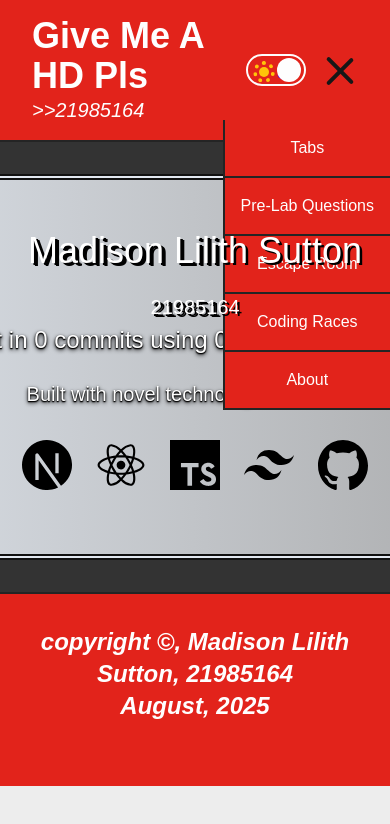
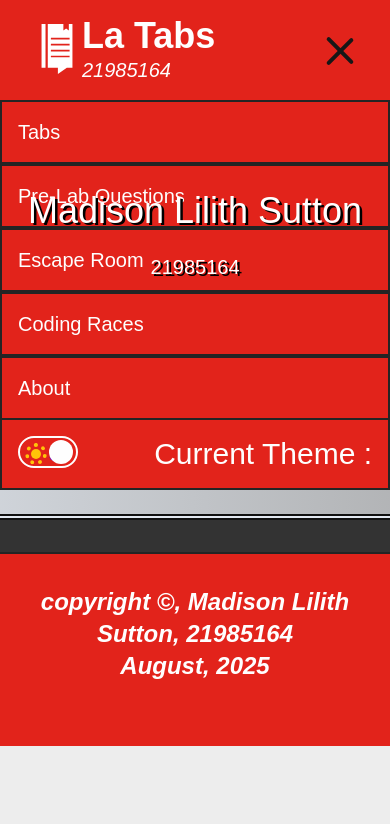
Before and after one commit to ml-sutton/cse3cwa_assignment1, a Next.js app in the folder code/: page /about in a window 390 px wide. Both pictures are taken after a click on the label 340 px from the left and 70 px from the top of the page. Shown: the top 824 px of the page. Built offline with nearby package versions, Linux system fonts and the light colour scheme; no server answers.

Commit message:
responsive design time! using gradients and other goodies!

```diff
--- a/code/app/globals.css
+++ b/code/app/globals.css
@@ -76,17 +76,14 @@ body {
   background-color: var(--foreground);
   border-radius: 2px;
   transition: transform 0.3s ease, opacity 0.3s ease;
-  /* No absolute/relative positioning here */
 }
 
-/* Spacing bars evenly */
 .bar-top,
 .bar-mid,
 .bar-bottom {
   width: 100%;
 }
 
-/* Checkbox hidden, so let's target based on checked state */
 input[type="checkbox"]:checked+label .bar-top {
   transform: translateY(12.5px) rotate(45deg);
 }
@@ -119,7 +116,6 @@ input[type="checkbox"]:checked+label .bar-bottom {
 
 .checkbox-label {
   font-size: 1rem;
-  /* 👈 change this to scale */
   border: .125em solid currentColor;
   border-radius: 2em;
   cursor: pointer;
@@ -174,3 +170,61 @@ input[type="checkbox"]:checked+label .bar-bottom {
 input:checked~.checkbox-label span {
   left: 1.8em;
 }
+
+
+.nav--checkbox-label {
+  font-size: 1rem;
+  border: .125em solid currentColor;
+  border-radius: 2em;
+  cursor: pointer;
+  display: block;
+  height: 2em;
+  position: relative;
+  width: 3.75em;
+}
+
+.nav--checkbox-label span {
+  background-color: currentColor;
+  border-radius: 2em;
+  display: block;
+  height: 1.5em;
+  left: .25em;
+  overflow: hidden;
+  position: absolute;
+  top: .15em;
+  text-indent: -9999px;
+  transition: left .25s;
+  width: 1.5em;
+  z-index: 2;
+}
+
+.nav--checkbox-label::before,
+.nav--checkbox-label::after {
+  content: '';
+  display: block;
+  border-radius: 1em;
+  position: absolute;
+  z-index: 1;
+}
+
+.nav--checkbox-label::after {
+  box-shadow: .25em .25em #5901d8;
+  height: 1.125em;
+  right: .9em;
+  top: .125em;
+  width: 1.125em;
+}
+
+.nav--checkbox-label::before {
+  background-color: #ffc409;
+  height: .625em;
+  outline: .25em dotted #ffc409;
+  outline-offset: .125em;
+  left: .7em;
+  top: .7em;
+  width: .625em;
+}
+
+input:checked~.nav--checkbox-label span {
+  left: 1.8em;
+}
--- a/code/components/global/header/hamburger-menu/hamburgerLink.tsx
+++ b/code/components/global/header/hamburger-menu/hamburgerLink.tsx
@@ -12,7 +12,7 @@ export const HamburgerLink: React.FC<HamburgerLinkPropTypes> = ({ name, href })
   const themedStyles = theme?.theme == "dark" ? "bg-latrobe-dark-navlinks fg-latrobe-dark border-[#e2231b] " : "bg-latrobe-light-navlinks fg-latrobe-light border-b-2 border-[#242424]"
   return (
     <Link href={href} className="">
-      <div className={`py-4 px-4 w-full text-center border-l-2 border-b-2 ${themedStyles} `}>
+      <div className={`py-4 px-4 w-screen text-xl lg:text-base lg:w-full lg:text-center border-l-2 border-b-2 border-t-2 border-r-2 lg:border-t-0 lg:border-r-0 ${themedStyles} `}>
         {name}
       </div>
     </Link>
--- a/code/components/global/header/hamburger-menu/hamburgerMenu.tsx
+++ b/code/components/global/header/hamburger-menu/hamburgerMenu.tsx
@@ -1,5 +1,6 @@
 "use client"
 import { PageLinks } from "../../../../const/pagelinks"
+import { ThemeSwitcherHamburger } from "../theme-switcher/themeSwitcherHamburger"
 import { HamburgerLink } from "./hamburgerLink"
 
 interface HamburgerMenuPropTypes {
@@ -13,6 +14,9 @@ export const HamburgerMenu: React.FC<HamburgerMenuPropTypes> = ({ isOpen }) => {
           {PageLinks.map((item, key) => (<li key={key}>
             <HamburgerLink href={item.href} name={item.name} />
           </li>))}
+          <li className="lg:hidden">
+            <ThemeSwitcherHamburger />
+          </li>
         </ul>
       </div>
     </div>
--- a/code/components/global/header/header.tsx
+++ b/code/components/global/header/header.tsx
@@ -1,7 +1,7 @@
 "use client"
 
 import { Navbar } from "./navbar"
-import { TitleCard } from "./titlecard"
+import { TitleCard } from "./titlecard/titlecard"
 import { useContext } from "react"
 import { ThemeContext } from "../../../utils/theme/context/themeContext"
 import { ThemeSwitcher } from "./theme-switcher/themeSwitcher"
@@ -11,10 +11,12 @@ export const Header: React.FC = () => {
   const themedStyles = theme?.theme == "dark" ? "bg-latrobe-dark-header fg-latrobe-dark border-[#e2231b] border-b-2" : "bg-latrobe-light-header fg-latrobe-light border-b-2 border-[#242424]";
   return (
     <header className="">
-      <div className={`w-screen flex justify-end px-8 py-4 ${themedStyles}`}>
+      <div className={`w-screen flex justify-center lg:justify-end px-8 py-4 ${themedStyles}`}>
         <TitleCard />
-        <div className="flex items-center gap-4">
-          <ThemeSwitcher />
+        <div className="flex items-center ml-auto gap-4">
+          <div className="hidden lg:block">
+            <ThemeSwitcher />
+          </div>
           <Navbar />
         </div>
       </div>
--- a/code/components/global/header/theme-switcher/themeSwitcher.tsx
+++ b/code/components/global/header/theme-switcher/themeSwitcher.tsx
@@ -1,6 +1,7 @@
 "use client"
 import { ThemeContext } from "../../../../utils/theme/context/themeContext";
 import { useContext, useState } from "react";
+
 
 export const ThemeSwitcher: React.FC = () => {
   const theme = useContext(ThemeContext);
--- /dev/null
+++ b/code/components/global/header/theme-switcher/themeSwitcherHamburger.tsx
@@ -0,0 +1,40 @@
+"use client"
+import { useContext, useState } from "react";
+
+import { ThemeContext } from "../../../../utils/theme/context/themeContext";
+export const ThemeSwitcherHamburger = () => {
+
+  const theme = useContext(ThemeContext);
+  const themedStyles = theme?.theme == "dark" ? "bg-latrobe-dark-navlinks fg-latrobe-dark border-[#e2231b] " : "bg-latrobe-light-navlinks fg-latrobe-light border-b-2 border-[#242424]"
+  const [isDark, setIsDark] = useState<boolean>(theme?.theme == "dark" ? true : false)
+  const SwapTheme = () => {
+    if (theme?.theme == "dark") {
+      theme?.setTheme("light")
+      setIsDark(false)
+    }
+    else {
+      theme?.setTheme("dark")
+      setIsDark(true)
+    }
+
+  }
+  return (
+    <div className={`py-4 px-4 transition-all w-screen lg:hidden flex justify-end border-l-2 border-b-2 border-r-2 lg:border-r-0 ${themedStyles}`}>
+      <div className={`flex justify-center text-center`}>
+
+        <input
+          type="checkbox"
+          className="hidden nav--checkbox"
+          checked={!isDark}
+          onChange={SwapTheme}
+          id="nav--theme-swap"
+          name="nav--theme-swap"
+        />
+        <label className="nav--checkbox-label" htmlFor="nav--theme-swap" aria-label="Toggle dark/light themes">
+          <span >toggle dark mode</span>
+        </label>
+      </div>
+      <h1 className="ml-auto text-3xl capitalize">current theme : {theme?.theme} </h1>
+    </div>
+  )
+}
--- a/code/components/global/header/titlecard.tsx
+++ /dev/null
@@ -1,8 +0,0 @@
-export const TitleCard: React.FC = () => {
-  return (
-    <div className="mr-auto">
-      <h1 className="text-4xl font-bold capitalize">Give me a HD pls</h1>
-      <h2 className="text-xl italic">&gt;&gt;21985164</h2>
-    </div>
-  )
-}
--- /dev/null
+++ b/code/components/global/header/titlecard/titlecard.tsx
@@ -0,0 +1,15 @@
+import TitleCardIcon from "./titlecardIcon"
+
+export const TitleCard: React.FC = () => {
+  return (
+    <div className="lg:mr-auto flex ">
+      <div className="pt-2">
+        <TitleCardIcon />
+      </div>
+      <div className="">
+        <h1 className="text-4xl font-bold capitalize">La Tabs</h1>
+        <h2 className="text-xl italic">21985164</h2>
+      </div>
+    </div>
+  )
+}
--- /dev/null
+++ b/code/components/global/header/titlecard/titlecardIcon.tsx
@@ -0,0 +1,17 @@
+import * as React from "react"
+import { SVGProps, memo } from "react"
+const TitleCardIconSVGSVG = (props: SVGProps<SVGSVGElement>) => (
+  <svg
+    xmlns="http://www.w3.org/2000/svg"
+    xmlSpace="preserve"
+    width={50}
+    height={50}
+    viewBox="0 0 68.638 68.638"
+    {...props}
+
+  >
+    <path className="fill-white" d="M18.552 59.956h-5.438V0h5.438v59.956zM55.524 0v59.956h-7.706l-12.269 8.682v-8.682H21.668V0h21.406v8.755l3.75-2.628 3.75 2.628V0h4.95zm-3.915 43.44H25.914v2.336h25.695V43.44zm0-8.191H25.914v2.336h25.695v-2.336zm0-8.182H25.914v2.336h25.695v-2.336zm0-8.184H25.914v2.336h25.695v-2.336z" />
+  </svg>
+)
+const TitleCardIcon = memo(TitleCardIconSVGSVG)
+export default TitleCardIcon
--- a/code/components/tabs-screen/tabs-layout/tabsLayout.tsx
+++ b/code/components/tabs-screen/tabs-layout/tabsLayout.tsx
@@ -43,7 +43,7 @@ export const TabsLayout: React.FC = () => {
 
   return (
     <section>
-      <div className={`flex px-8 py-8 min-h-[100vh] ${themedStyles}`}>
+      <div className={`flex flex-col lg:flex-row px-8 py-8 min-h-[100vh] ${themedStyles}`}>
         <TabsNav tabs={tabs} setTabs={setTabs} selectedTab={selectedTab} setSelectedTab={setSelectedTab} tabCount={tabCount} />
         <TabsForm tabs={tabs} setTabs={setTabs} selectedTab={selectedTab} tabCount={tabCount} loadedData={loadedData} />
         <TabsOutput tabs={tabs} />
--- a/code/components/tabs-screen/tabs-nav/tabsNav.tsx
+++ b/code/components/tabs-screen/tabs-nav/tabsNav.tsx
@@ -17,7 +17,7 @@ interface TabsNavPropTypes {
 export const TabsNav: React.FC<TabsNavPropTypes> = ({ tabs, setTabs, selectedTab, setSelectedTab, tabCount }) => {
   const themeContext = useContext(ThemeContext);
   const [selectedTabName, setSelectedTabName] = useState<string>("No Tab Selected");
-  const themedStyles: string = themeContext?.theme === "light" ? "bg-[#fefefe] text-[#111]" : "bg-[#333333] text-[#fefefe]"
+  const themedStyles: string = themeContext?.theme === "light" ? "bg-gradient-to-r from-slate-100 via-gray-100 to-stone-300 text-[#111]" : "bg-gradient-to-t from-slate-600 via-zinc-500 to-stone-600 text-[#fefefe]"
   useEffect(() => {
     GetTabByID(tabs, selectedTab).then(tabValue => {
       const newTabName = tabValue.tabName;
@@ -30,10 +30,12 @@ export const TabsNav: React.FC<TabsNavPropTypes> = ({ tabs, setTabs, selectedTab
   }, [selectedTab, tabs])
 
   return (
-    <div className={`min-w-1/4 ${themedStyles} border-x-2`}>
+    <div className={`min-w-1/4 ${themedStyles} border-2 lg: lg:rounded-l-4xl `}>
       <TabsNavTitleBar tabName={selectedTabName} />
-      <TabsNavSubHeader tabs={tabs} setTabs={setTabs} selectedTab={selectedTab} tabCount={tabCount} setSelectedTab={setSelectedTab} />
-      <nav>
+      <div className="hidden lg:block">
+        <TabsNavSubHeader tabs={tabs} setTabs={setTabs} selectedTab={selectedTab} tabCount={tabCount} setSelectedTab={setSelectedTab} />
+      </div>
+      <nav className="hidden lg:block">
         {(!tabs || tabs.length == 0) ? (
           <div className="">
             You have not created any tabs yet!
@@ -44,6 +46,7 @@ export const TabsNav: React.FC<TabsNavPropTypes> = ({ tabs, setTabs, selectedTab
           })}
         </ul>}
       </nav>
+      <nav className="block lg:hidden"></nav>
     </div>
   )
 }
--- a/code/components/tabs-screen/tabs-nav/tabsNavTitleBar.tsx
+++ b/code/components/tabs-screen/tabs-nav/tabsNavTitleBar.tsx
@@ -3,7 +3,7 @@ interface TabsNavTitleBarPropTypes {
 }
 export const TabsNavTitleBar: React.FC<TabsNavTitleBarPropTypes> = ({ tabName }) => {
   return (<div className="px-12 py-4">
-    <h1 className="text-center font-bold text-2xl italic">TABS</h1>
+    <h1 className="lg:text-center font-bold text-2xl italic">TABS</h1>
     <h3>Current tab: {tabName}</h3>
   </div>)
 }
```
